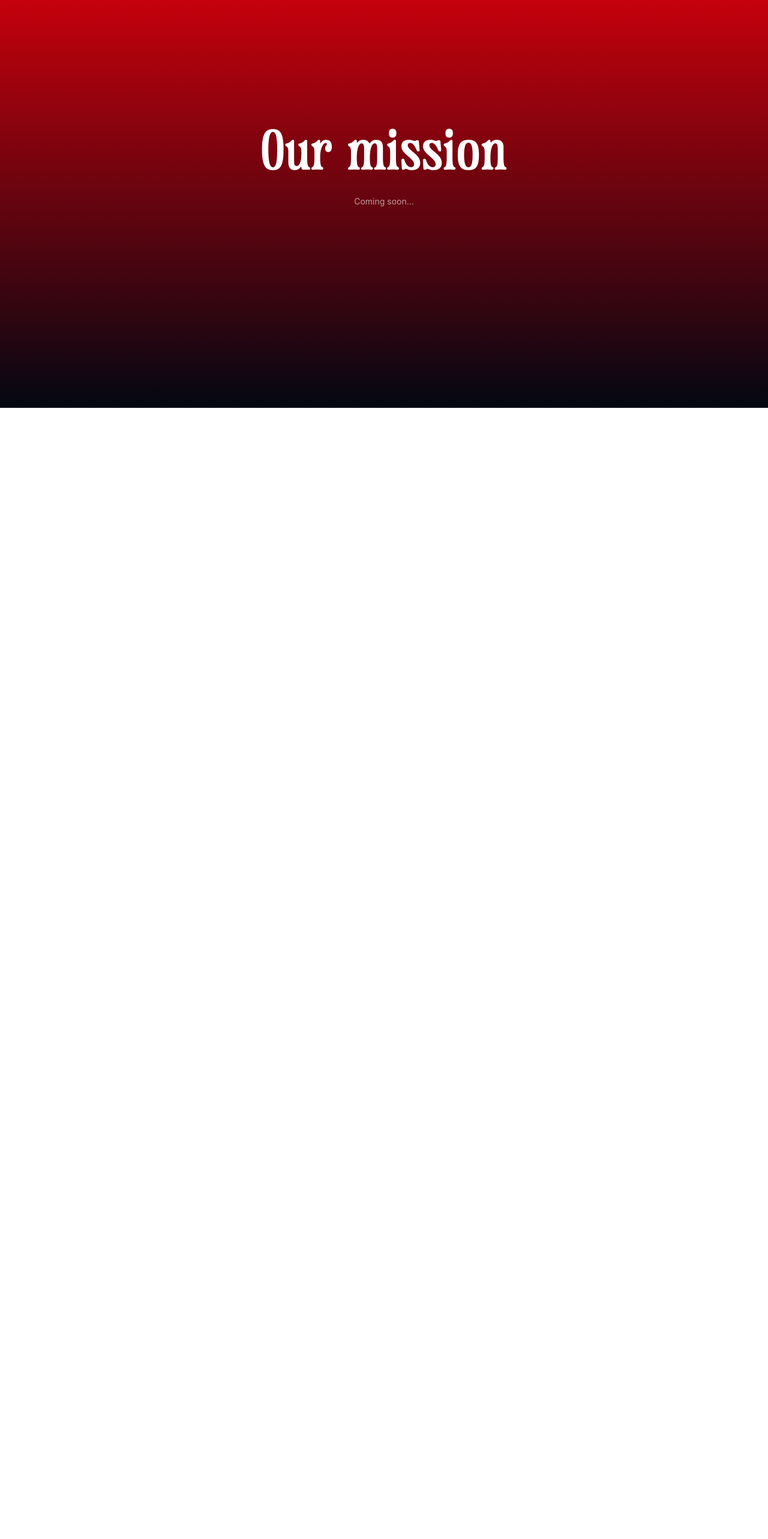
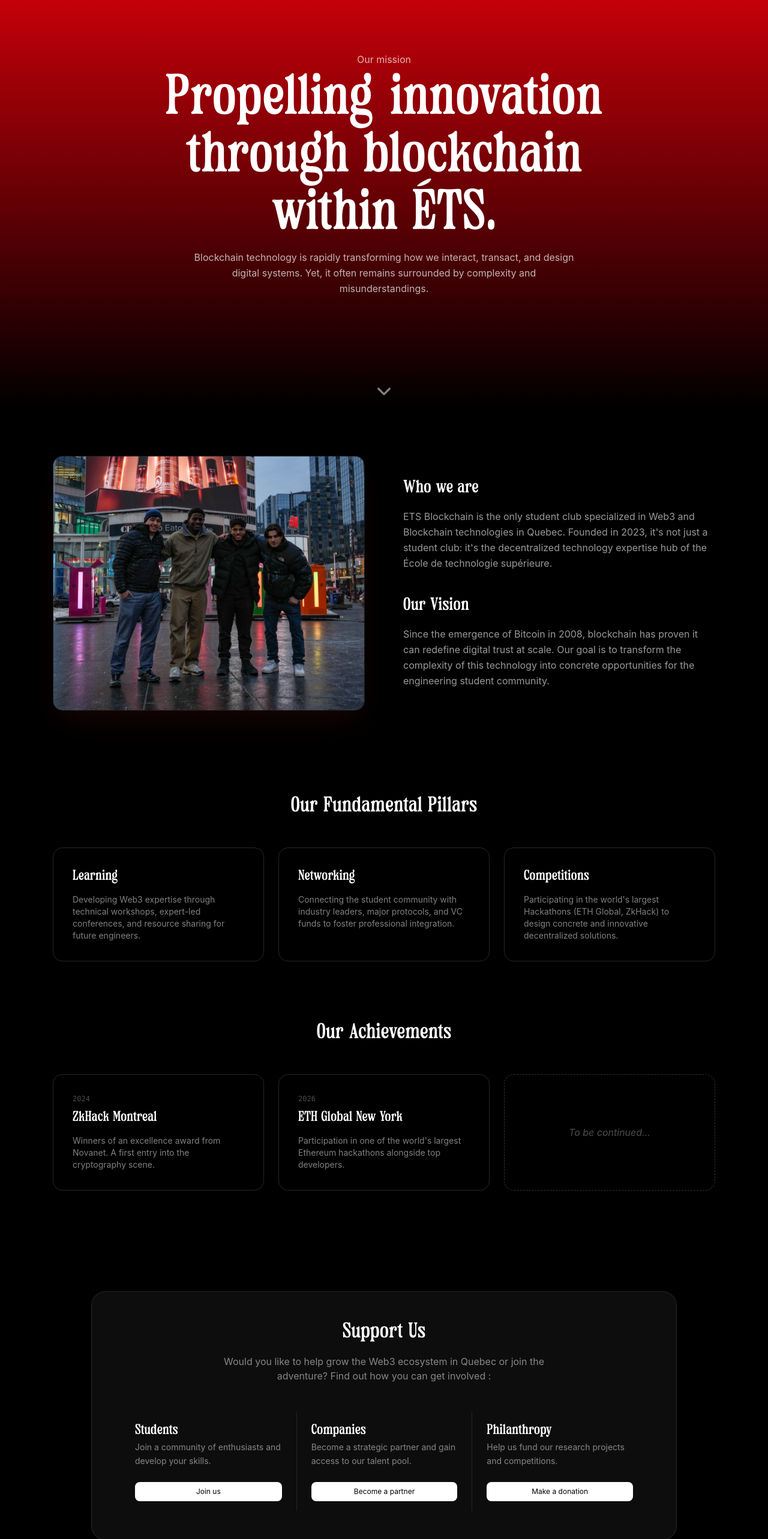
Before and after one commit to ETS-Blockchain/ETSBlockchain, a React (Vite) app: page /mission in a window 1280 px wide. Shown: the part 120-2686 px from the top of the page at 60% size. Before the commit the page ends 800 px from the top, so only its background shows below. Built offline with nearby package versions, Linux system fonts and the light colour scheme.

Commit message:
Ajout de la page notre mission

```diff
--- a/src/pages/Mission.tsx
+++ b/src/pages/Mission.tsx
@@ -1,37 +1,180 @@
+import { Link } from "react-router-dom"
 import Menu from "../components/Menu.tsx"
 import { useLang } from "../context/LangContext.tsx"
+import TeamImg from "../assets/team.jpg"
 
 const t = {
   fr: {
-    title: "Notre mission",
-    subtitle: "En maintenance..."
+    heroTitle: "Propulser l'innovation par la blockchain au sein de l'ÉTS.",
+    page: "Notre mission",
+    heroSubtitle: "La technologie de la chaîne de blocs transforme rapidement notre façon d'interagir, de transiger et de concevoir des systèmes numériques. Pourtant, elle reste souvent entourée de complexité et de malentendus.",
+    whoTitle: "Qui sommes-nous",
+    whoText: "ETS Blockchain est le seul club étudiant spécialisé dans les technologies Web3 et Blockchain au Québec. Fondé en 2023, il n'est pas seulement un club étudiant : c'est le pôle d'expertise en technologies décentralisées de l'École de technologie supérieure.",
+    visionTitle: "Notre vision",
+    visionText: "Depuis l'émergence du Bitcoin en 2008, la blockchain a prouvé qu'elle pouvait redéfinir la confiance numérique à grande échelle. Notre objectif est de transformer la complexité de cette technologie en opportunités concrètes pour la communauté étudiante en génie.",
+    pillarsTitle: "Nos piliers fondamentaux",
+    pillars: [
+      { title: "Apprentissage", desc: "Développer les expertises Web3 à travers des ateliers techniques, des conférences d'experts et le partage de ressources pour les futurs ingénieurs." },
+      { title: "Réseautage", desc: "Connecter la communauté étudiante avec les leaders de l'industrie, les protocoles majeurs et les fonds de VC pour favoriser l'insertion professionnelle." },
+      { title: "Compétitions", desc: "Participer aux plus grands Hackathons mondiaux (ETH Global, ZkHack) afin de concevoir des solutions décentralisées concrètes et innovantes." }
+    ],
+    achievementsTitle: "Nos Réalisations",
+    achievements: [
+      { date: "2024", title: "ZkHack Montréal", desc: "Lauréats d'un prix d'excellence de Novanet. Une première entrée sur la scène de la cryptographie." },
+      { date: "2026", title: "ETH Global New York", desc: "Participation à l'un des plus grands hackathons Ethereum au monde aux côtés des meilleurs développeurs." }
+    ],
+    supportTitle: "Nous soutenir",
+    supportSubtitle: "Vous souhaitez contribuer à l'essor de l'écosystème Web3 au Québec ou rejoindre l'aventure ? Découvrez comment vous impliquer :",
+    supportCards: [
+      { role: "Étudiants", cta: "Nous rejoindre", desc:"Rejoignez une communauté de passionnés et développez vos compétences.", to:"#"  },
+      { role: "Entreprises", cta: "Devenir partenaire", desc:"Devenez un partenaire stratégique et accédez à notre bassin de talents.", to:"/partenaires"  },
+      { role: "Philanthropie", cta: "Faire un don", desc:"Aidez-nous à financer nos projets de recherche et nos compétitions.", to:"#"  }
+    ]
   },
   en: {
-    title: "Our mission",
-    subtitle: "Coming soon..."
+    heroTitle: "Propelling innovation through blockchain within ÉTS.",
+    heroSubtitle: "Blockchain technology is rapidly transforming how we interact, transact, and design digital systems. Yet, it often remains surrounded by complexity and misunderstandings.",
+    page: "Our mission",
+    whoTitle: "Who we are",
+    whoText: "ETS Blockchain is the only student club specialized in Web3 and Blockchain technologies in Quebec. Founded in 2023, it's not just a student club: it's the decentralized technology expertise hub of the École de technologie supérieure.",
+    visionTitle: "Our Vision",
+    visionText: "Since the emergence of Bitcoin in 2008, blockchain has proven it can redefine digital trust at scale. Our goal is to transform the complexity of this technology into concrete opportunities for the engineering student community.",
+    pillarsTitle: "Our Fundamental Pillars",
+    pillars: [
+      { title: "Learning", desc: "Developing Web3 expertise through technical workshops, expert-led conferences, and resource sharing for future engineers." },
+      { title: "Networking", desc: "Connecting the student community with industry leaders, major protocols, and VC funds to foster professional integration." },
+      { title: "Competitions", desc: "Participating in the world's largest Hackathons (ETH Global, ZkHack) to design concrete and innovative decentralized solutions." }
+    ],
+    achievementsTitle: "Our Achievements",
+    achievements: [
+      { date: "2024", title: "ZkHack Montreal", desc: "Winners of an excellence award from Novanet. A first entry into the cryptography scene." },
+      { date: "2026", title: "ETH Global New York", desc: "Participation in one of the world's largest Ethereum hackathons alongside top developers." }
+    ],
+    supportTitle: "Support Us",
+    supportSubtitle: "Would you like to help grow the Web3 ecosystem in Quebec or join the adventure? Find out how you can get involved :",
+    supportCards: [
+      { role: "Students", cta: "Join us", desc:"Join a community of enthusiasts and develop your skills.", to:"#" },
+      { role: "Companies", cta: "Become a partner", desc:"Become a strategic partner and gain access to our talent pool.", to:"/partenaires" },
+      { role: "Philanthropy", cta: "Make a donation", desc:"Help us fund our research projects and competitions.", to:"#" }
+    ]
   }
 }
 
+
 function Mission() {
-
   const { lang } = useLang()
   const tx = t[lang]
 
   return (
-    <div className="bg-linear-to-b from-red-600 to-transparent h-screen w-screen p-3 flex flex-col items-center justify-between pb-16">
-            <Menu />
+    <div className="min-h-screen w-screen bg-black text-white selection:bg-red-500/30">
+      {/* Hero Section */}
+      <section className="relative bg-linear-to-b from-red-600 to-transparent h-screen w-screen p-3 flex flex-col justify-between items-center overflow-hidden">
+        <Menu />
+        <div className="flex flex-col items-center text-center px-6 mt-20 gap-2">
+          <p className="text-white/70 text-s max-w-[65ch] leading-relaxed">
+            {tx.page}
+          </p>
+          <h2 className="font-byzantium text-white text-5xl md:text-7xl lg:text-8xl max-w-[20ch]">
+            {tx.heroTitle}
+          </h2>
+          <p className="text-white/70 text-s max-w-[65ch] leading-relaxed">
+            {tx.heroSubtitle}
+          </p>
+        </div>
+        <svg className="mt-20" width="32" height="32" opacity="50%" viewBox="0 0 24 24" fill="none" xmlns="http://www.w3.org/2000/svg">
+            <path d="M19 9L12 16L5 9" stroke="white" stroke-width="2.5" stroke-linecap="round" stroke-linejoin="round"/>
+        </svg>
 
-            <div className="flex flex-col items-center text-center px-6 gap-4">
-                <h1 className="font-byzantium text-white text-5xl md:text-6xl lg:text-8xl max-w-[20ch] leading-none">
-                {tx.title}
-                </h1>
-                <p className="text-white/60 text-sm max-w-[50ch] leading-relaxed">
-                {tx.subtitle}
-                </p>
+      </section>
+
+      {/* Intro Section with Image */}
+      <section className="max-w-6xl mx-auto px-6 py-20 grid md:grid-cols-2 gap-16 items-center">
+        <div className="rounded-2xl overflow-hidden border border-white/10 shadow-2xl shadow-red-900/20 h-full">
+          <img src={TeamImg} alt="Byzantium Team" className="w-full h-full object-cover" />
+        </div>
+        <div className="space-y-10">
+          <div>
+            <h2 className="font-byzantium text-3xl mb-4">{tx.whoTitle}</h2>
+            <p className="text-white/60 text-s leading-relaxed">{tx.whoText}</p>
+          </div>
+          <div>
+            <h2 className="font-byzantium text-3xl mb-4">{tx.visionTitle}</h2>
+            <p className="text-white/60 text-s leading-relaxed">{tx.visionText}</p>
+          </div>
+        </div>
+      </section>
+
+      {/* Pillars Section */}
+      <section className="max-w-6xl mx-auto px-6 py-15">
+        <h2 className="text-center text-4xl font-byzantium mb-12">{tx.pillarsTitle}</h2>
+        <div className="grid md:grid-cols-3 gap-6">
+          {tx.pillars.map((p, i) => (
+            <div key={i} className="border border-white/15 rounded-2xl p-8 relative overflow-hidden group hover:bg-white/5 transition-all duration-300">
+              <h3 className="font-byzantium text-2xl mb-3">{p.title}</h3>
+              <p className="text-white/50 text-sm">{p.desc}</p>
             </div>
+          ))}
+        </div>
+      </section>
 
-            <div />
+      {/* Achievements Section */}
+      <section className="max-w-6xl mx-auto px-6 py-10">
+        <h2 className="text-center text-4xl font-byzantium mb-12">{tx.achievementsTitle}</h2>
+        <div className="grid md:grid-cols-3 gap-6">
+          {tx.achievements.map((a, i) => (
+            <div key={i} className="border border-white/15 rounded-2xl p-8 relative overflow-hidden group hover:bg-white/5 transition-all duration-300">
+              <span className="text-xs font-mono text-white/30 mb-2 block">{a.date}</span>
+              <h3 className="font-byzantium text-2xl mb-3">{a.title}</h3>
+              <p className="text-white/50 text-sm">{a.desc}</p>
+            </div>
+          ))}
+          <div className="border border-dashed border-white/20 rounded-2xl p-8 flex items-center justify-center italic text-white/30">
+            {lang === 'fr' ? 'À suivre...' : 'To be continued...'}
+          </div>
         </div>
+      </section>
+
+      {/* Support / CTA Section */}
+      <section className="max-w-5xl mx-auto px-6 py-32 text-center">
+        <div className="bg-white/5 border border-white/10 rounded-3xl p-12">
+          <h2 className="text-4xl font-byzantium mb-4">{tx.supportTitle}</h2>
+          <p className={`text-white/50 mb-12 mx-auto ${lang === "fr" ? "max-w-[70ch]" : "max-w-[60ch]"}`}>
+             {tx.supportSubtitle}
+          </p>
+          <div className="grid sm:grid-cols-3">
+            {tx.supportCards.map((c, i) => (
+              <div
+                key={i}
+                className={`flex flex-col text-left px-6 py-4 gap-6 ${
+                  i !== 0 ? "sm:border-l border-white/10" : ""
+                }`}
+              >
+                <div className="flex-1">
+                  {/* Titre avec ta font custom */}
+                  <h3 className="font-byzantium text-white text-3xl md:text-2xl">
+                    {c.role}
+                  </h3>
+
+                  {/* Description (à ajouter dans ton objet de traduction t) */}
+                  <p className="text-white/50 text-sm leading-relaxed max-w-[30ch]">
+                    {c.desc}
+                  </p>
+                </div>
+
+                {/* Bouton aligné en bas grâce à flex-1 au-dessus */}
+                <Link
+                  to={c.to}
+                  className="text-xs text-black bg-white py-2 px-4 rounded-lg hover:bg-gray-100 hover:scale-105 transition-all duration-150 text-center"
+                >
+                  {c.cta}
+                </Link>
+              </div>
+            ))}
+          </div>
+        </div>
+      </section>
+    </div>
   )
 }
+
 export default Mission
```
Also changed, not shown: src/assets/team.jpg (added).
